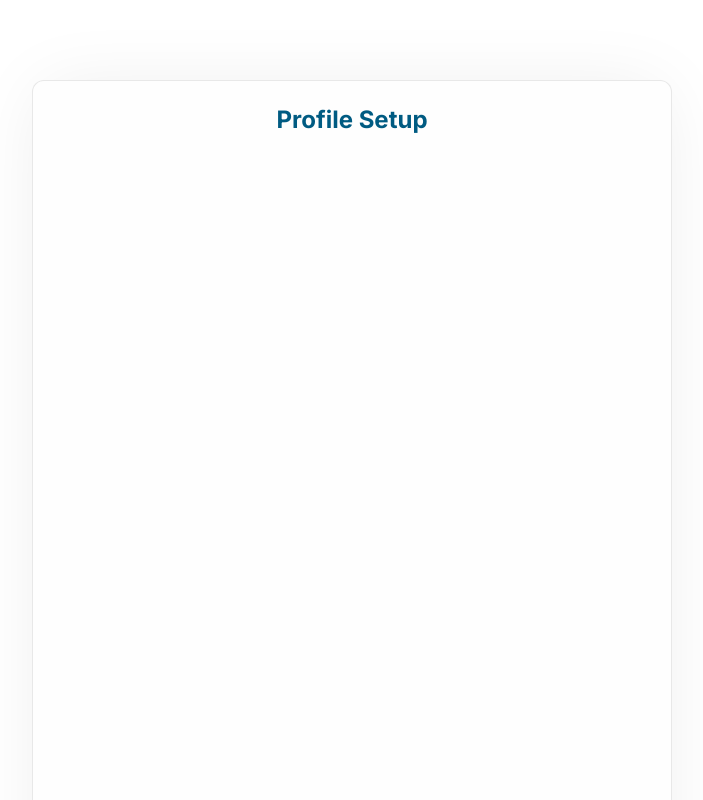
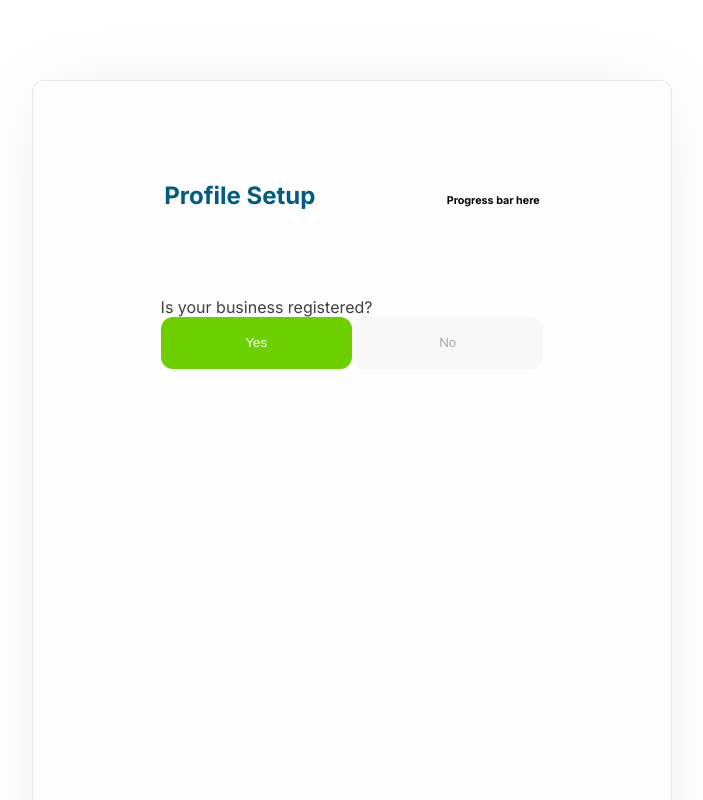
Before and after one commit to AgbajeOlayiwola/ElevateProd2, a Next.js app: page /Onboarding/ProfileSetup in a window 1280 px wide. Shown: the top 800 px of the page, without its empty margins (288-991 px from the left). Built offline with nearby package versions, Linux system fonts and the light colour scheme.

Commit message:
Made the buttonComponent to be reusable across the whole app, Add the yes or No button in the first step of the multistep form in the  profile setup

```diff
--- a/components/ReusableComponents/Button/index.js
+++ b/components/ReusableComponents/Button/index.js
@@ -1,8 +1,12 @@
 import React from 'react';
 import Link from 'next/link';
 
-const ButtonComp = ({ link, text, type }) => {
-    return <button type={type}>{text}</button>;
+const ButtonComp = ({ width, height, type, text, backgroundColor, color }) => {
+    return (
+        <button style={{ width, height, backgroundColor, color }} type={type}>
+            {text}
+        </button>
+    );
 };
 
 export default ButtonComp;
--- /dev/null
+++ b/components/ReusableComponents/ProfileCard/index.js
@@ -0,0 +1,10 @@
+import React from 'react';
+import Link from 'next/link';
+import { CardWrapper } from './styles.module';
+
+const ProfileCard = ({ width, height, text }) => {
+    return;
+    <CardWrapper style={{ width, height }}>{text}</CardWrapper>;
+};
+
+export default ProfileCard;
--- a/package.json
+++ b/package.json
@@ -10,6 +10,7 @@
   },
   "dependencies": {
     "axios": "^0.27.2",
+    "babel-plugin-styled-components": "^2.0.7",
     "framer-motion": "^6.3.11",
     "jest": "^28.1.1",
     "next": "12.1.6",
--- a/pages/Onboarding/ProfileSetup/index.js
+++ b/pages/Onboarding/ProfileSetup/index.js
@@ -1,22 +1,57 @@
 import React, { useState } from 'react';
 import { ButtonComp } from '../../../components';
 import lineImage from '../../../public/Assets/Svgs/Rectangle 12.svg';
+import Image from 'next/image';
+// import ProfileCard from '../../../components/ReusableComponents/ProfileCard';
 
 import {
     CardContainer,
     BodyWrapper,
     CardHeading,
-    LeftHeading
+    LeftHeading,
+    RegistrationStatus,
+    RegStatusHeading
 } from '../ProfileSetup/styles.module';
 
 const ProfileSetup = () => {
     return (
         <BodyWrapper>
+            {/* <ProfileCard width="50%" height="80" text="profile card" /> */}
+            {/* yes
+            </ProfileCard> */}
             <CardContainer>
+                {/* <ProfileCard width="50%" height="0"> */}
                 <CardHeading>
                     <LeftHeading>Profile Setup</LeftHeading>
-                    {/* <img src={lineImage} alt="lineImage" /> */}
+                    {/* <Imag
+                    src="/width"
+                    alt="lineImage" /> */}
+                    <h6>Progress bar here</h6>
                 </CardHeading>
+                <RegistrationStatus>
+                    <RegStatusHeading>
+                        Is your business registered?
+                        <div>
+                            <ButtonComp
+                                width="50%"
+                                height="52px"
+                                text="Yes"
+                                type="button"
+                                backgroundColor="#6ccf00"
+                                color="#ffffff"
+                            />
+                            <ButtonComp
+                                width="50%"
+                                height="52px"
+                                text="No"
+                                type="button"
+                                backgroundColor="#F8F8F8"
+                                color="#A5A5A5"
+                            />
+                        </div>
+                    </RegStatusHeading>
+                </RegistrationStatus>
+                {/* </ProfileCard> */}
             </CardContainer>
         </BodyWrapper>
     );
--- a/pages/Onboarding/ProfileSetup/styles.module.js
+++ b/pages/Onboarding/ProfileSetup/styles.module.js
@@ -18,6 +18,8 @@ export const CardHeading = styled.div`
     display: flex;
     flex-flow: wrap;
     justify-content: space-evenly;
+    align-items: baseline;
+    margin-top: 76px;
 `;
 export const LeftHeading = styled.h3`
     font-family: 'Inter';
@@ -28,3 +30,18 @@ export const LeftHeading = styled.h3`
     /* identical to box height */
     color: #005b82;
 `;
+export const RegistrationStatus = styled.div`
+    width: 60%;
+    margin-left: auto;
+    margin-right: auto;
+    margin-top: 10%;
+`;
+export const RegStatusHeading = styled.h6`
+    font-family: 'Inter';
+    font-style: normal;
+    font-weight: 400;
+    font-size: 16px;
+    line-height: 19px;
+    color: #3e3e3e;
+    margin: 0 auto;
+`;
--- a/styles/globals.css
+++ b/styles/globals.css
@@ -1,5 +1,5 @@
 :root {
-    --global-button-padding: 1.2rem 12.568rem 1.2rem 12.568rem;
+    /* --global-button-padding: 1.2rem 12.568rem 1.2rem 12.568rem; */
     --global-button-color: #ffffff;
     --global-button-backgroundColor: #6ccf00;
     --global-button-border: none;
```
Also changed, not shown: components/ReusableComponents/ProfileCard/styles.module.js (added, +8 -0 lines), pages/Auth/SignUp/index.js (+6 -1 lines), .babelrc (added), public/Assets/Svgs/Group 10.svg (added), 1 other file (tests, documents, lock files or other folders).
